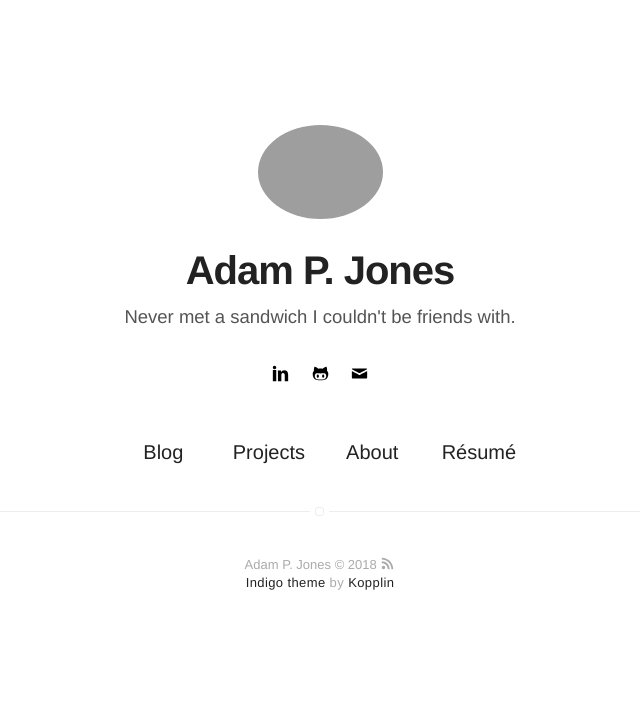
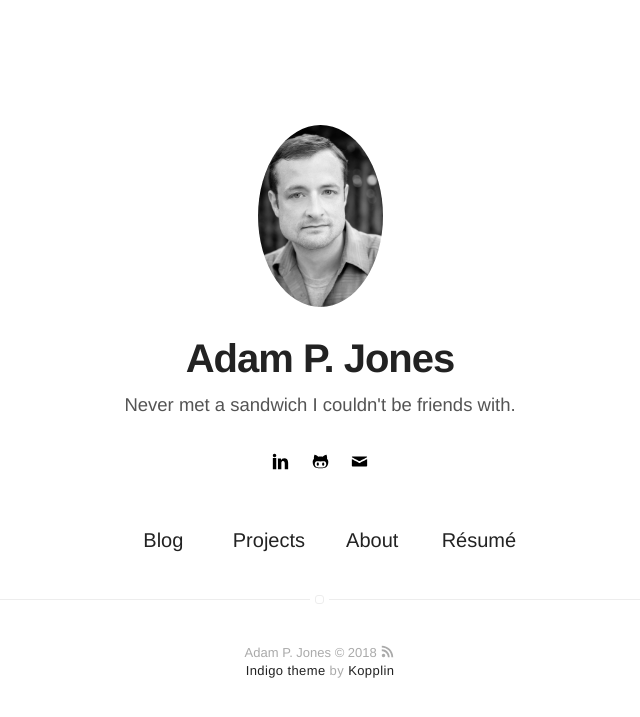
Before and after one commit to meccaLeccaHi/meccaLeccaHi.github.io, a Jekyll site: the page built from index.html, in a window 1280 px wide. Shown: the top 717 px of the page, without its empty margins (320-960 px from the left). Built offline with Jekyll 4.4.1, drawn with Linux system fonts in a browser that asks for light colours.

Commit message:
customizing template

```diff
--- a/_config.yml
+++ b/_config.yml
@@ -8,7 +8,7 @@ markdown: kramdown
 # if it's an external image, update below for true
 # better with square images
 external-image: false
-picture: assets/images/adam.jpg
+picture: assets/images/adam1.jpg
 
 # If you want to include your resume, set to true
 # and specify source (external or local).
```
